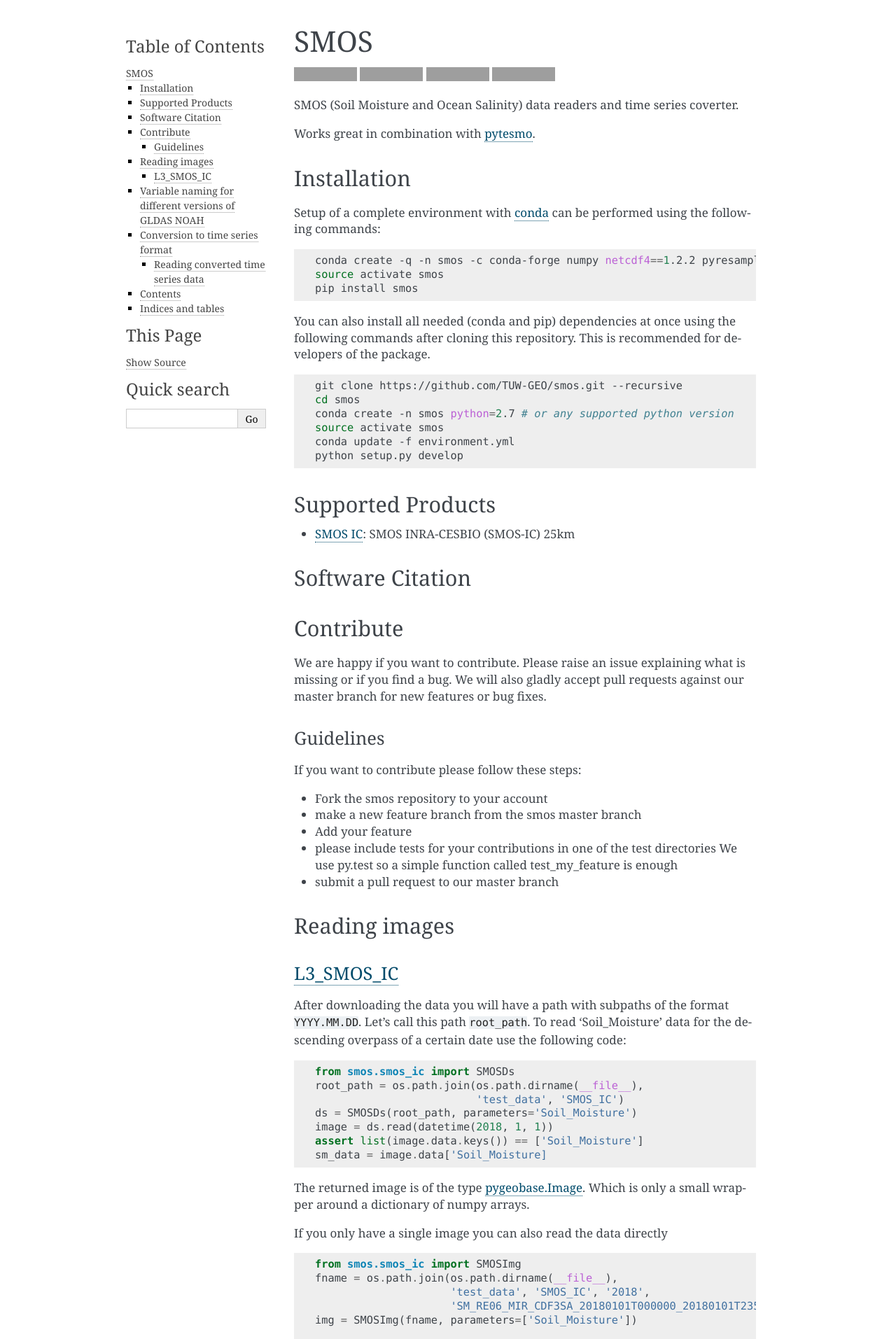
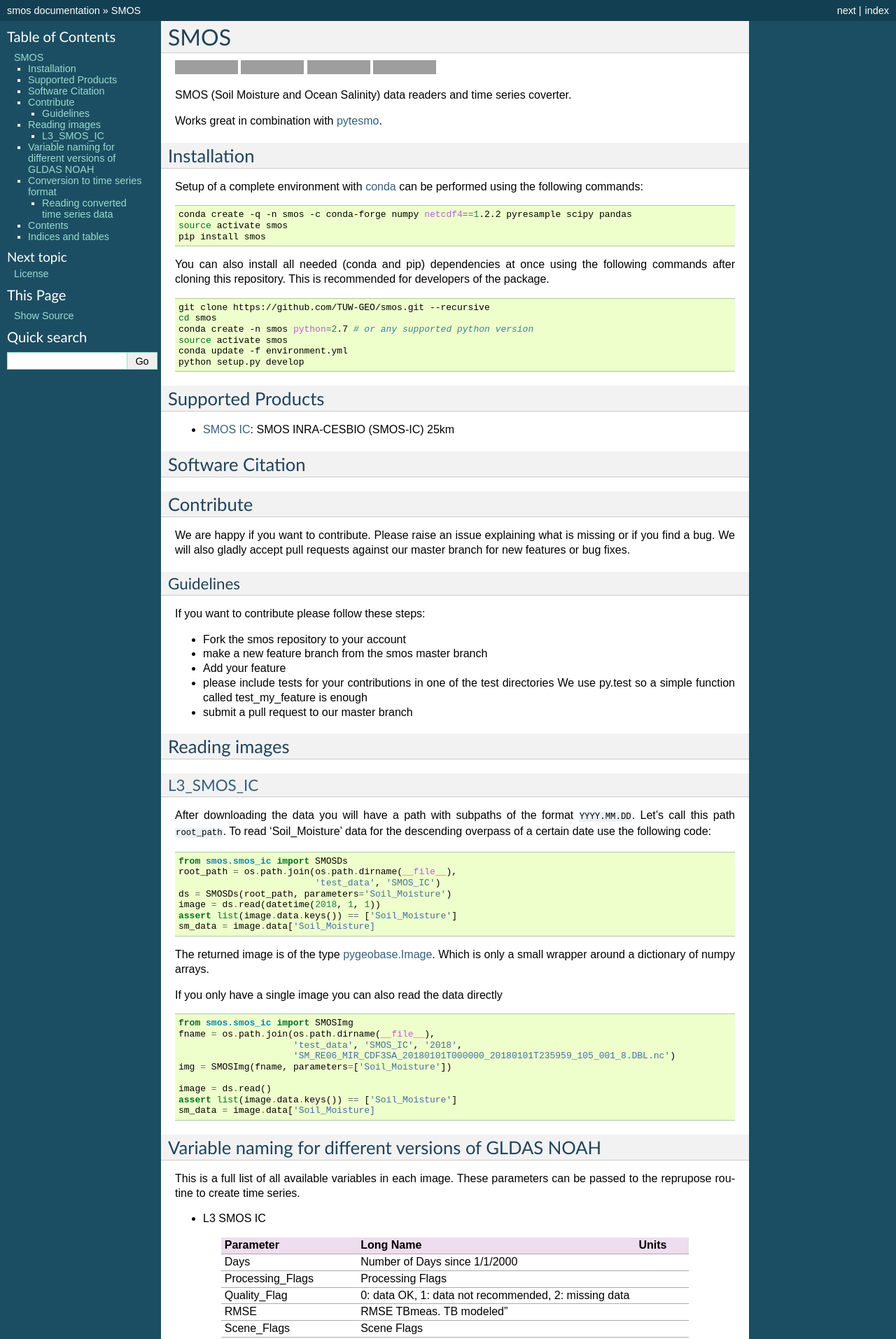
Before and after one commit to TUW-GEO/smos, a Sphinx documentation site: the page built from docs/index.rst, in a window 1280 px wide. Shown: the top 1913 px of the page at 70% size. Built offline with Sphinx 7.4.7, drawn with Linux system fonts in a browser that asks for light colours; formulas are drawn with MathJax 3; the version number could not be read and is left out; some of the changed text lies outside the part shown; grey boxes are pictures that could not be loaded.

Commit message:
Change doc theme and add more_itertools

```diff
--- a/docs/conf.py
+++ b/docs/conf.py
@@ -115,7 +115,7 @@ pygments_style = 'sphinx'
 
 # The theme to use for HTML and HTML Help pages.  See the documentation for
 # a list of builtin themes.
-html_theme = 'alabaster'
+html_theme = 'default'
 
 # Theme options are theme-specific and customize the look and feel of a theme
 # further.  For a list of options available for each theme, see the
--- a/environment.yml
+++ b/environment.yml
@@ -13,3 +13,4 @@ dependencies:
     - repurpose
     - trollsift
     - ease_grid
+    - more_itertools
--- a/requirements.txt
+++ b/requirements.txt
@@ -9,3 +9,4 @@ pynetcf
 pygeobase
 ease_grid
 trollsift
+more_itertools
```
